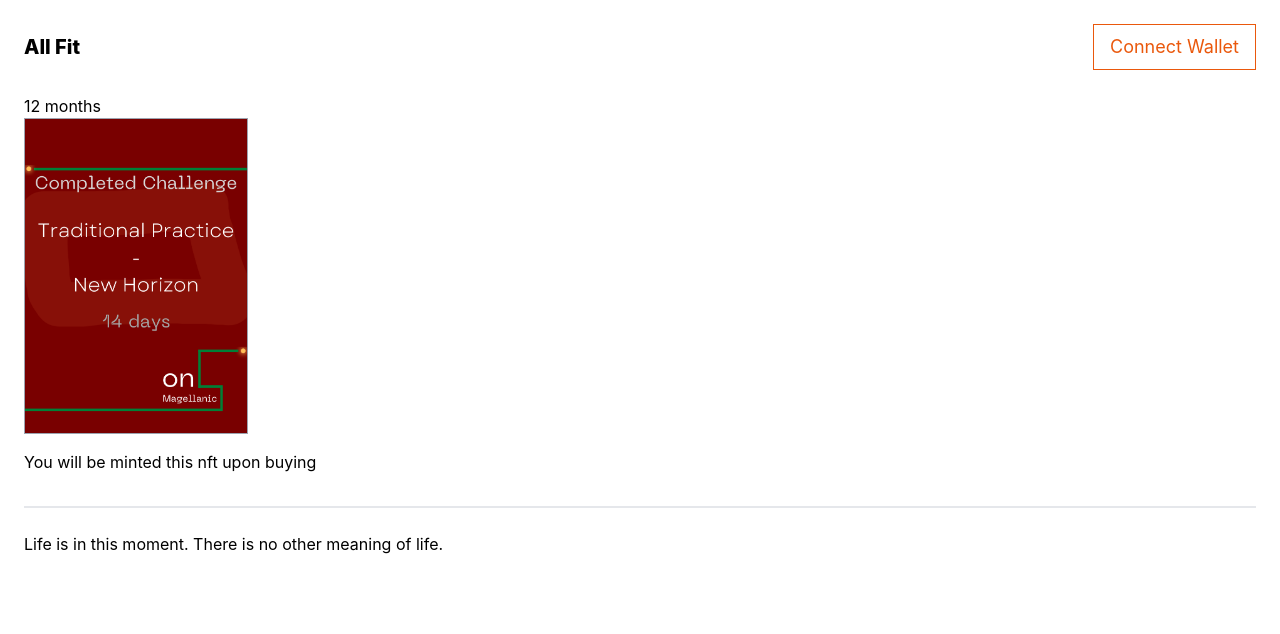
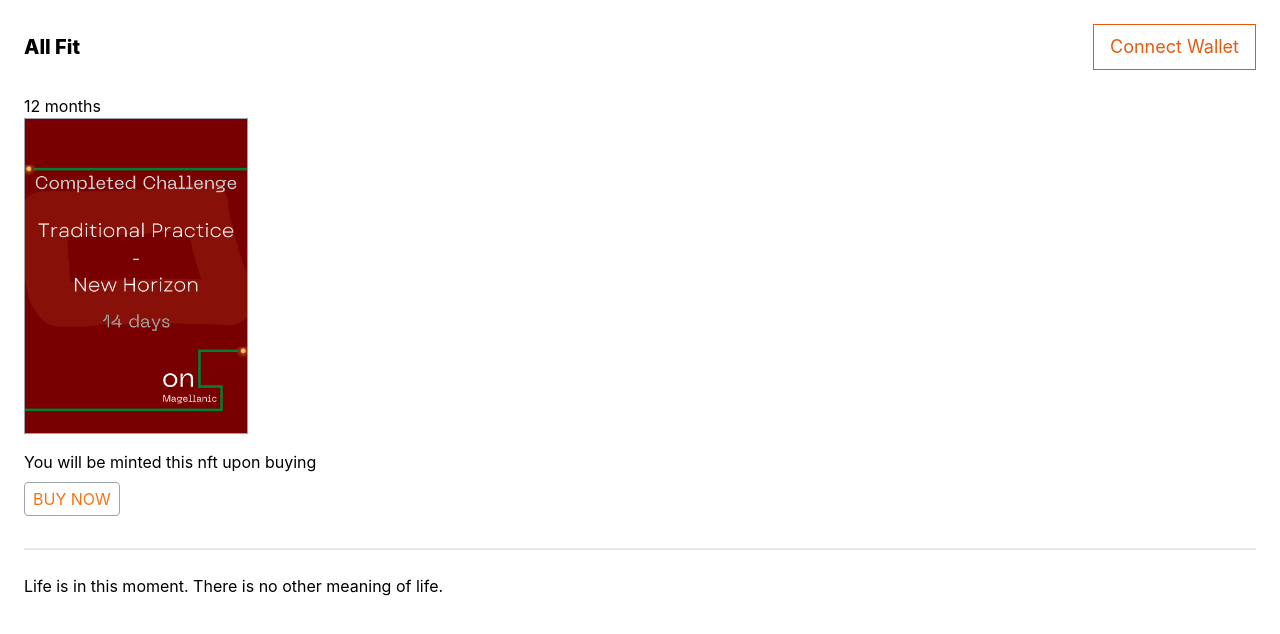
Before and after one commit to cheenukhurana/allfit, a Next.js app: page /memberships/12 in a window 1280 px wide. Shown: the top 634 px of the page. Built offline with nearby package versions, Linux system fonts and the light colour scheme.

Commit message:
handle buy membership fake

```diff
--- a/pages/memberships/[duration].js
+++ b/pages/memberships/[duration].js
@@ -1,13 +1,37 @@
 import Layout from "../../components/layout";
 import { membershipTypesData } from "../../membershipTypesData";
+import { useAuth } from "../../utils/authProvider";
+
+const buyMembership = async () => {
+    console.log("Waiting for transaction to happen")
+    var prom = new Promise((resolve) => {
+        setTimeout(() => {
+            resolve()
+        }, 3000)
+    })
+    return prom
+}
 
 export default function MembershipType({ membershipTypeData }) {
+
+    const { currentAccount } = useAuth()
+
+    const handleBuyNow = () => {
+        if(currentAccount){
+            buyMembership()
+            .then(() => console.log("Transaction complete"))
+        }
+        else {
+            alert("Please connect your wallet")
+        }
+    }
 
     return (
         <Layout>
             {membershipTypeData.duration} months
             <img className="w-[14rem] border border-gray-400" src={`/membershipNFTs/${membershipTypeData.duration}months.png`} alt=""></img>
             <p className="mt-4">You will be minted this nft upon buying</p>
+            <button className="mt-2 px-2 py-1 bg-white text-orange-500 rounded border border-gray-400" onClick={handleBuyNow}>BUY NOW</button>
         </Layout>
     )
 }
```
